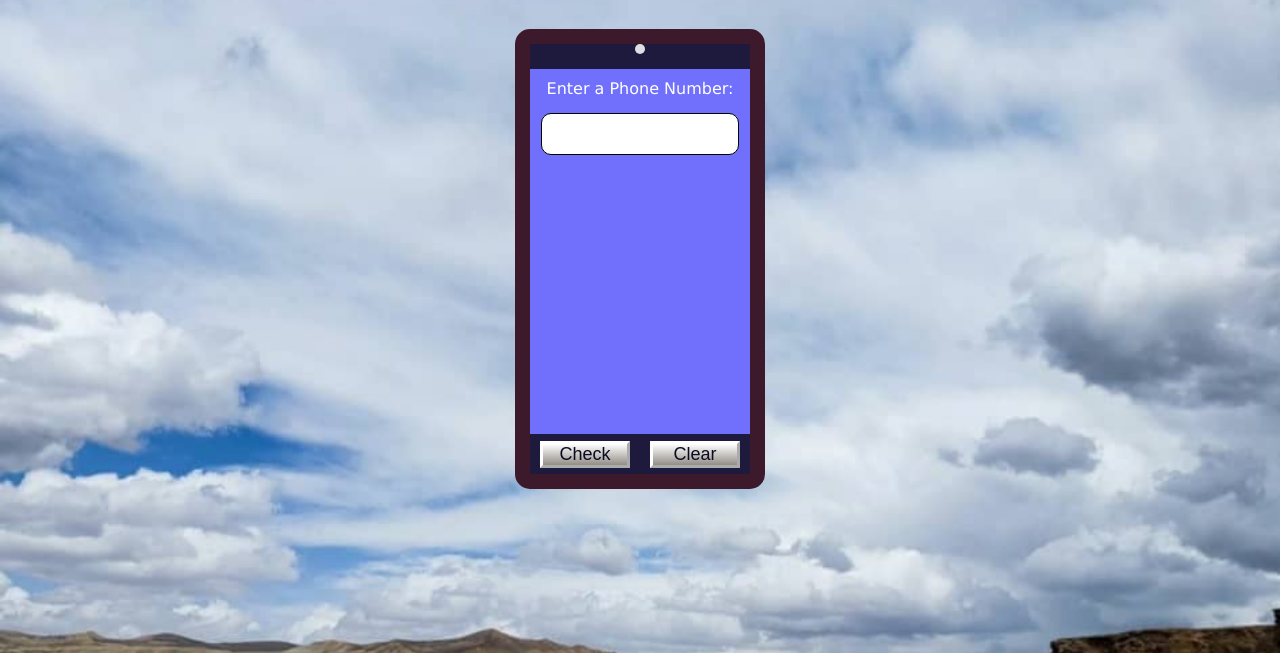
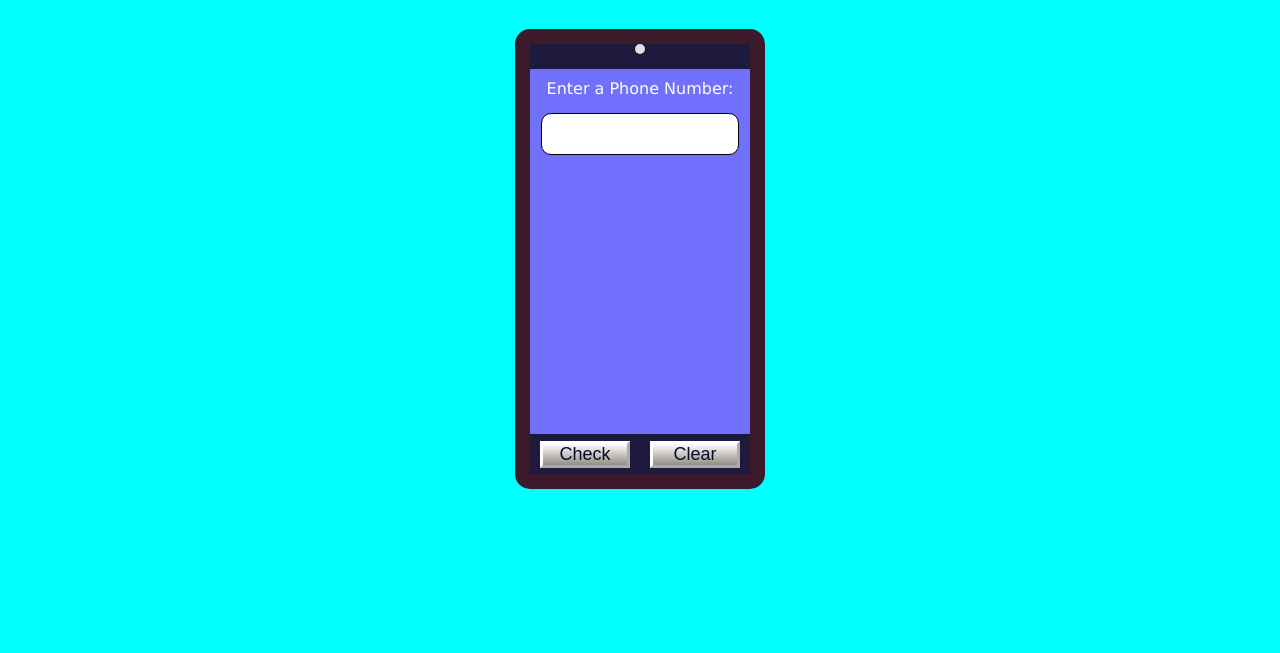
Before and after one commit to fatiabdulahi/telephone-number-valedature, a plain HTML site: page index.html in a window 1280 px wide. Shown: the part 147-800 px from the top of the page. Drawn offline with Linux system fonts and the light colour scheme.

Commit message:
modefiyng demo.png

```diff
--- a/styles.css
+++ b/styles.css
@@ -5,9 +5,7 @@
 }
 
 body {
-  background-image: url(bg.jpeg);
-  background-repeat: no-repeat;
-  background-size: cover;
+  background-color:aqua;
   font-family: Verdana, Geneva, Tahoma, sans-serif;
   color: #000;
 }
```
Also changed, not shown: bg.jpeg (deleted), demo.png.
